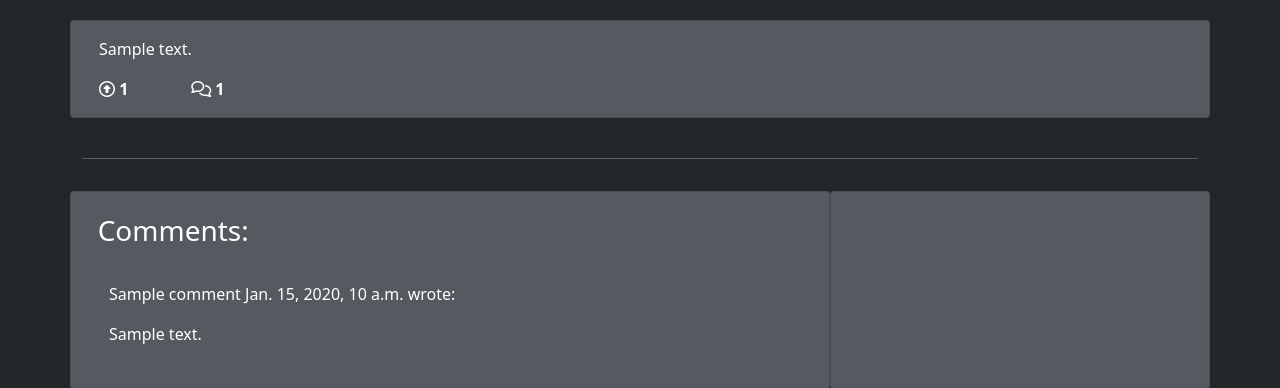
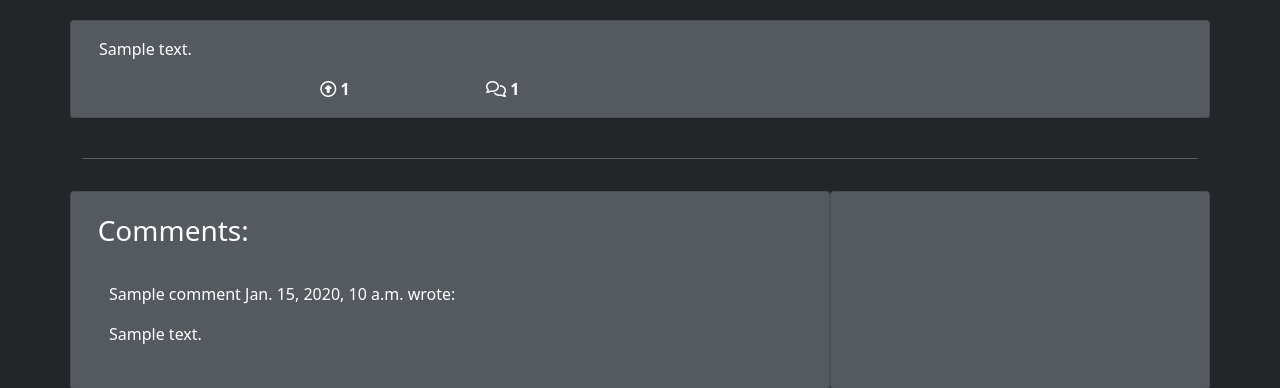
Before and after one commit to MattMurnaghan/Milestone4-MyRedditClone, a Django app: a page that uses templates/post_detail.html in a window 1280 px wide. Shown: the part 278-666 px from the top of the page. Run offline with Django 3.2, Linux system fonts and the light colour scheme; tables that the repository leaves empty hold one stand-in row (values such as "Sample post"); some libraries are stand-ins or nearby versions.

Commit message:
Update post icon width

```diff
--- a/static/css/style.css
+++ b/static/css/style.css
@@ -17,6 +17,13 @@ body {
     margin-bottom: ;
 } */
 
+.row {
+    justify-content: center;
+}
+
+.post-icons {
+    width: 15%;
+}
 
 .sidebar {
     background-color: #222629;
--- a/templates/post_detail.html
+++ b/templates/post_detail.html
@@ -33,7 +33,7 @@
                     {{ post.content | safe }}
                 </p>
                 <div class="row post-card">
-                    <div class="col-1 post-card">
+                    <div class="col-1 post-card post-icons">
                         <strong class="post-card">
                             {% if user.is_authenticated %}
                             <form class="d-inline post-card" action="{% url 'post_upvote' post.slug %}" method="POST">
@@ -51,14 +51,14 @@
                             <span class="post-card">{{ post.number_of_upvotes }} </span>
                         </strong>
                     </div>
-                    <div class="col-1 post-card">
+                    <div class="col-1 post-card post-icons">
                         {% with comments.count as total_comments %}
                         <strong class="upvote-icon"><i class="far fa-comments upvote-icon"></i>
                             <!-- Our total_comments variable goes before the closing strong tag -->
                             {{ total_comments }}</strong>
                         {% endwith %}
                     </div>
-                    <div class="col-1 post-card">
+                    <div class="col-1 post-card post-icons">
                         {% if user.is_authenticated %}
                         {% if user == post.author %}
                                 <form class="d-inline post-card" action="{% url 'update_post' post.title %}" method="GET">
@@ -68,7 +68,7 @@
                         {% endif %}
                         {% endif %}
                     </div>
-                    <div class="col-1 post-card">
+                    <div class="col-1 post-card post-icons">
                         {% if user.is_authenticated %}
                         {% if user == post.author %}
                             <form class="d-inline post-card" action="{% url 'delete_post' post.slug %}" method="POST">
```
